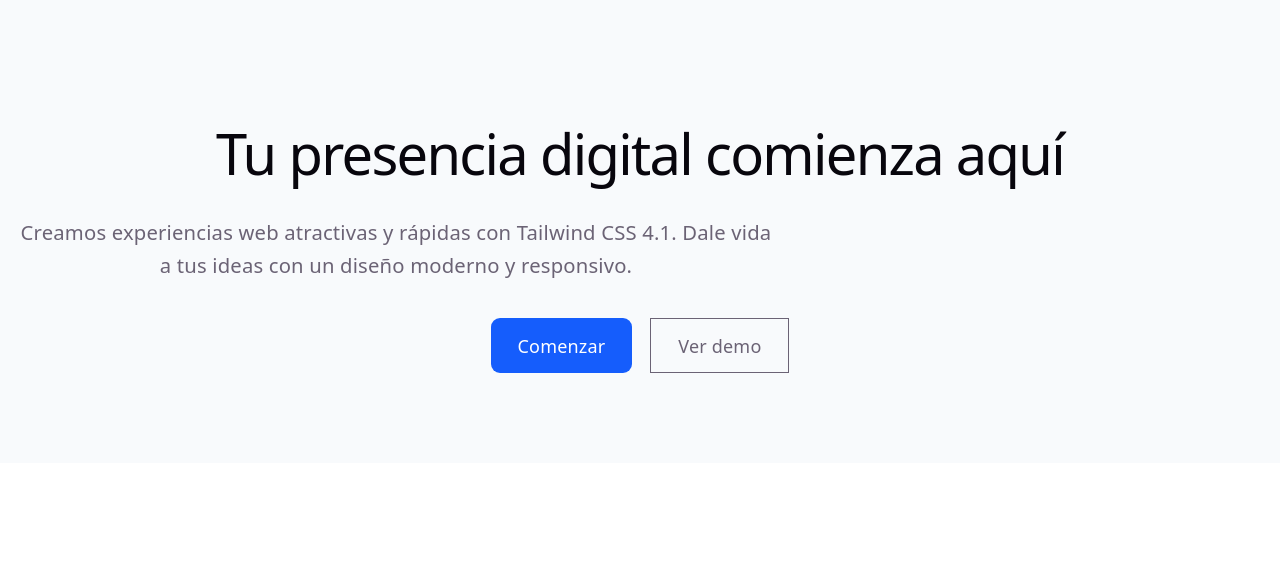
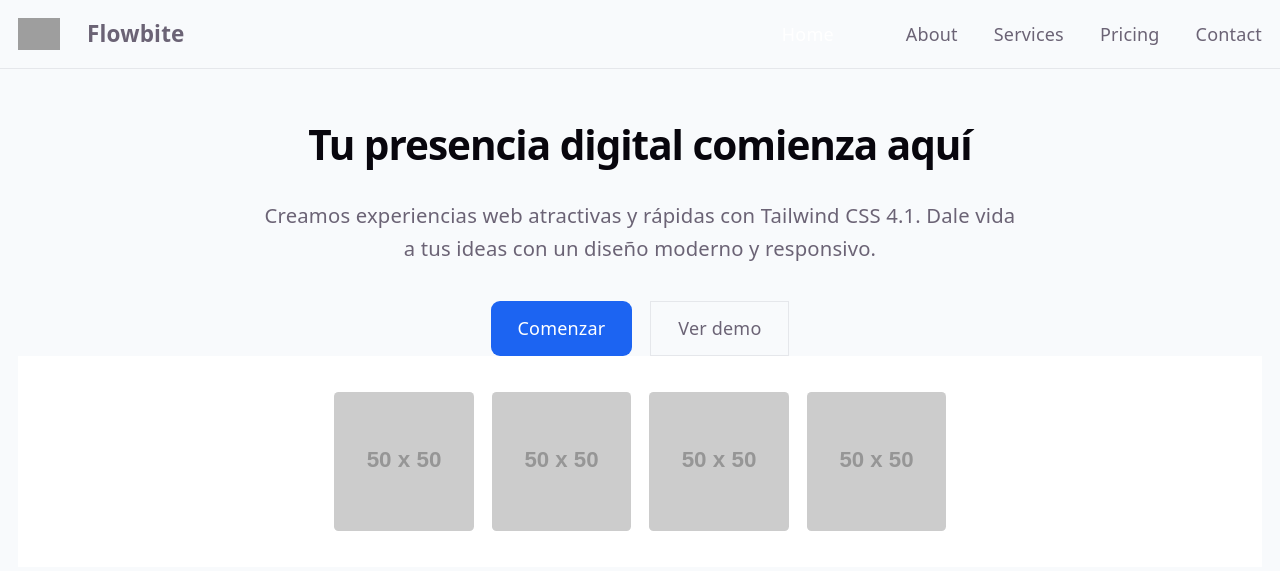
Before and after one commit to SamuelEcheverria/landing, a website built with Vite: page index.html in a window 1280 px wide. Built offline with nearby package versions, Linux system fonts and the light colour scheme; grey boxes are pictures that could not be loaded; placeholder pictures from the web are drawn by us.

Commit message:
Guia7_Responsividad

```diff
--- a/index.html
+++ b/index.html
@@ -1,23 +1,74 @@
 <!doctype html>
 <html lang="en">
+
 <head>
   <meta charset="UTF-8" />
   <link rel="icon" type="image/svg+xml" href="/favicon.svg" />
+  <link href="https://cdn.jsdelivr.net/npm/flowbite@4.0.1/dist/flowbite.min.css" rel="stylesheet" />
+
   <meta name="viewport" content="width=device-width, initial-scale=1.0" />
   <script src="https://cdn.jsdelivr.net/npm/@tailwindcss/browser@4"></script>
+  <script src="https://cdn.jsdelivr.net/npm/flowbite@4.0.1/dist/flowbite.min.js"></script>
+
   <title>landing</title>
 </head>
+
 <body class="bg-slate-50">
+  <nav class="bg-neutral-primary fixed w-full z-20 top-0 start-0 border-b border-default">
+  <div class="max-w-screen-xl flex flex-wrap items-center justify-between mx-auto p-4">
+    <a href="https://flowbite.com/" class="flex items-center space-x-3 rtl:space-x-reverse">
+        <img src="https://flowbite.com/docs/images/logo.svg" class="h-7" alt="Flowbite Logo" />
+        <span class="self-center text-xl text-heading font-semibold whitespace-nowrap">Flowbite</span>
+    </a>
+    <button data-collapse-toggle="navbar-default" type="button" class="inline-flex items-center p-2 w-10 h-10 justify-center text-sm text-body rounded-base md:hidden hover:bg-neutral-secondary-soft hover:text-heading focus:outline-none focus:ring-2 focus:ring-neutral-tertiary" aria-controls="navbar-default" aria-expanded="false">
+        <span class="sr-only">Open main menu</span>
+        <svg class="w-6 h-6" aria-hidden="true" xmlns="http://www.w3.org/2000/svg" width="24" height="24" fill="none" viewBox="0 0 24 24"><path stroke="currentColor" stroke-linecap="round" stroke-width="2" d="M5 7h14M5 12h14M5 17h14"/></svg>
+    </button>
+    <div class="hidden w-full md:block md:w-auto" id="navbar-default">
+      <ul class="font-medium flex flex-col p-4 md:p-0 mt-4 border border-default rounded-base bg-neutral-secondary-soft md:flex-row md:space-x-8 rtl:space-x-reverse md:mt-0 md:border-0 md:bg-neutral-primary">
+        <li>
+          <a href="#" class="block py-2 px-3 text-white bg-brand rounded md:bg-transparent md:text-fg-brand md:p-0" aria-current="page">Home</a>
+        </li>
+        <li>
+          <a href="#" class="block py-2 px-3 text-heading rounded hover:bg-neutral-tertiary md:hover:bg-transparent md:border-0 md:hover:text-fg-brand md:p-0 md:dark:hover:bg-transparent">About</a>
+        </li>
+        <li>
+          <a href="#" class="block py-2 px-3 text-heading rounded hover:bg-neutral-tertiary md:hover:bg-transparent md:border-0 md:hover:text-fg-brand md:p-0 md:dark:hover:bg-transparent">Services</a>
+        </li>
+        <li>
+          <a href="#" class="block py-2 px-3 text-heading rounded hover:bg-neutral-tertiary md:hover:bg-transparent md:border-0 md:hover:text-fg-brand md:p-0 md:dark:hover:bg-transparent">Pricing</a>
+        </li>
+        <li>
+          <a href="#" class="block py-2 px-3 text-heading rounded hover:bg-neutral-tertiary md:hover:bg-transparent md:border-0 md:hover:text-fg-brand md:p-0 md:dark:hover:bg-transparent">Contact</a>
+        </li>
+      </ul>
+    </div>
+  </div>
+</nav>
   <main class="mx-auto px-4 py-20 text-center dark:bg-gray-900">
     <div id="container-01">
       <h1 class="text-4xl font-extrabold tracking-tight dark:text-white">Tu presencia digital comienza aquí</h1>
-         <p class="mt-6 text-lg leading-relaxed dark:text-gray-300 max-w-2xl mx-auto">Creamos experiencias web atractivas y rápidas con Tailwind CSS 4.1. Dale vida a tus ideas con un diseño moderno y responsivo.</p>
+      <p class="mt-6 text-lg leading-relaxed dark:text-gray-300 max-w-2xl mx-auto">Creamos experiencias web atractivas y
+        rápidas con Tailwind CSS 4.1. Dale vida a tus ideas con un diseño moderno y responsivo.</p>
       <div id="container-02" class="mt-8 flex justify-center gap-4">
         <button id="start" class="inline-block px-6 py-3 text-white bg-blue-600 rounded-lg">Comenzar</button>
         <button id="demo" class="inline-block px-6 py-3 border dark:border-gray-600 dark:text-white">Ver demo</button>
       </div>
     </div>
+
+    <section class="bg-white dark:bg-gray-900">
+      <div id="container-03" class="px-4 py-8 mx-auto max-w-md md:max-w-xl">
+        <div id="container-04" class="grid grid-cols-2 gap-4 md:grid-cols-4">
+          <img src="https://placehold.co/50" alt="Imagen 1" class="w-full h-auto rounded">
+          <img src="https://placehold.co/50" alt="Imagen 2" class="w-full h-auto rounded">
+          <img src="https://placehold.co/50" alt="Imagen 3" class="w-full h-auto rounded">
+          <img src="https://placehold.co/50" alt="Imagen 4" class="w-full h-auto rounded">
+        </div>
+      </div>
+    </section>
+
   </main>
 
 </body>
+
 </html>
--- a/package.json
+++ b/package.json
@@ -10,5 +10,8 @@
   },
   "devDependencies": {
     "vite": "^8.0.12"
+  },
+  "dependencies": {
+    "flowbite": "^4.0.2"
   }
 }
```
Also changed, not shown: 1 other file. Lines whose indentation alone changed are shown as unchanged.
